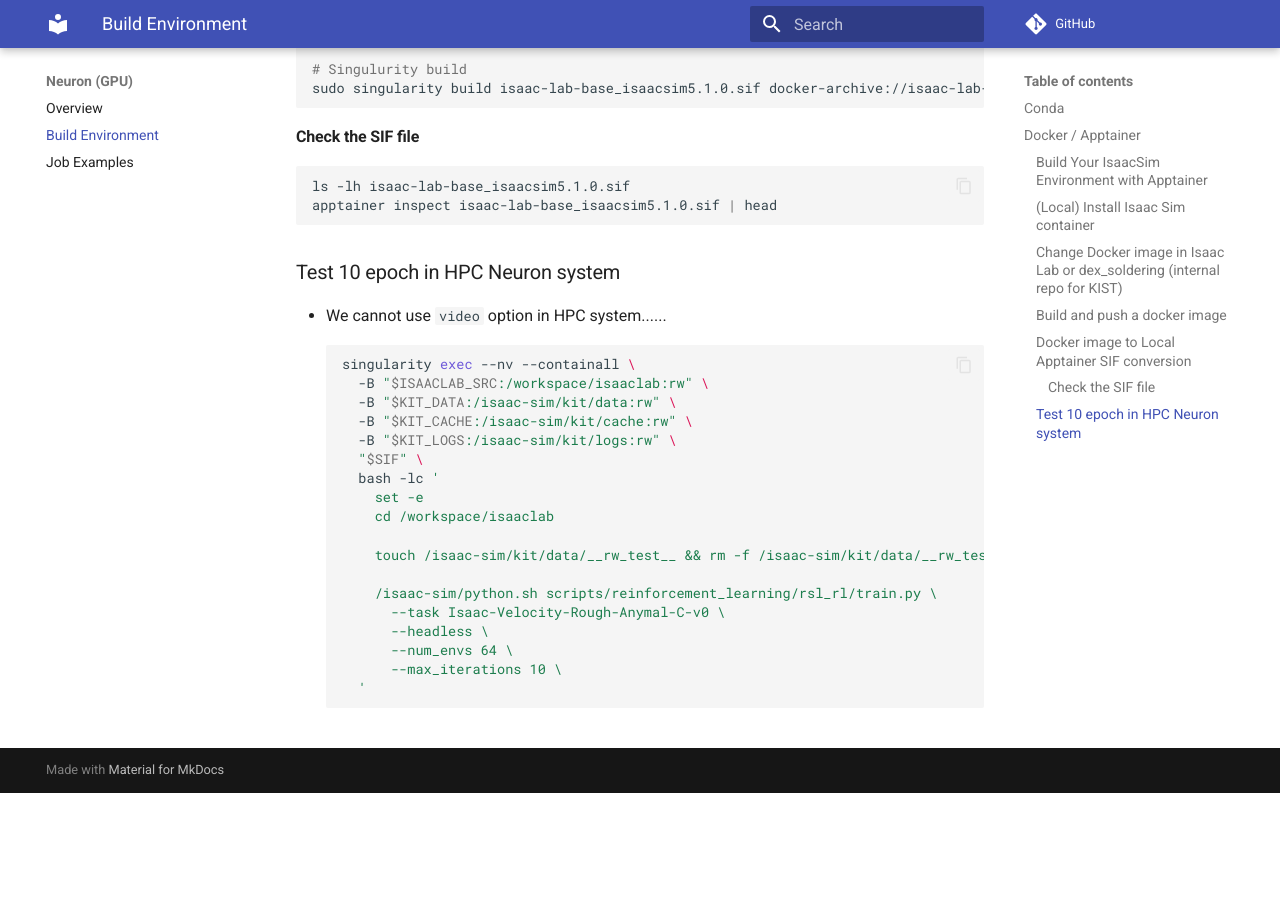
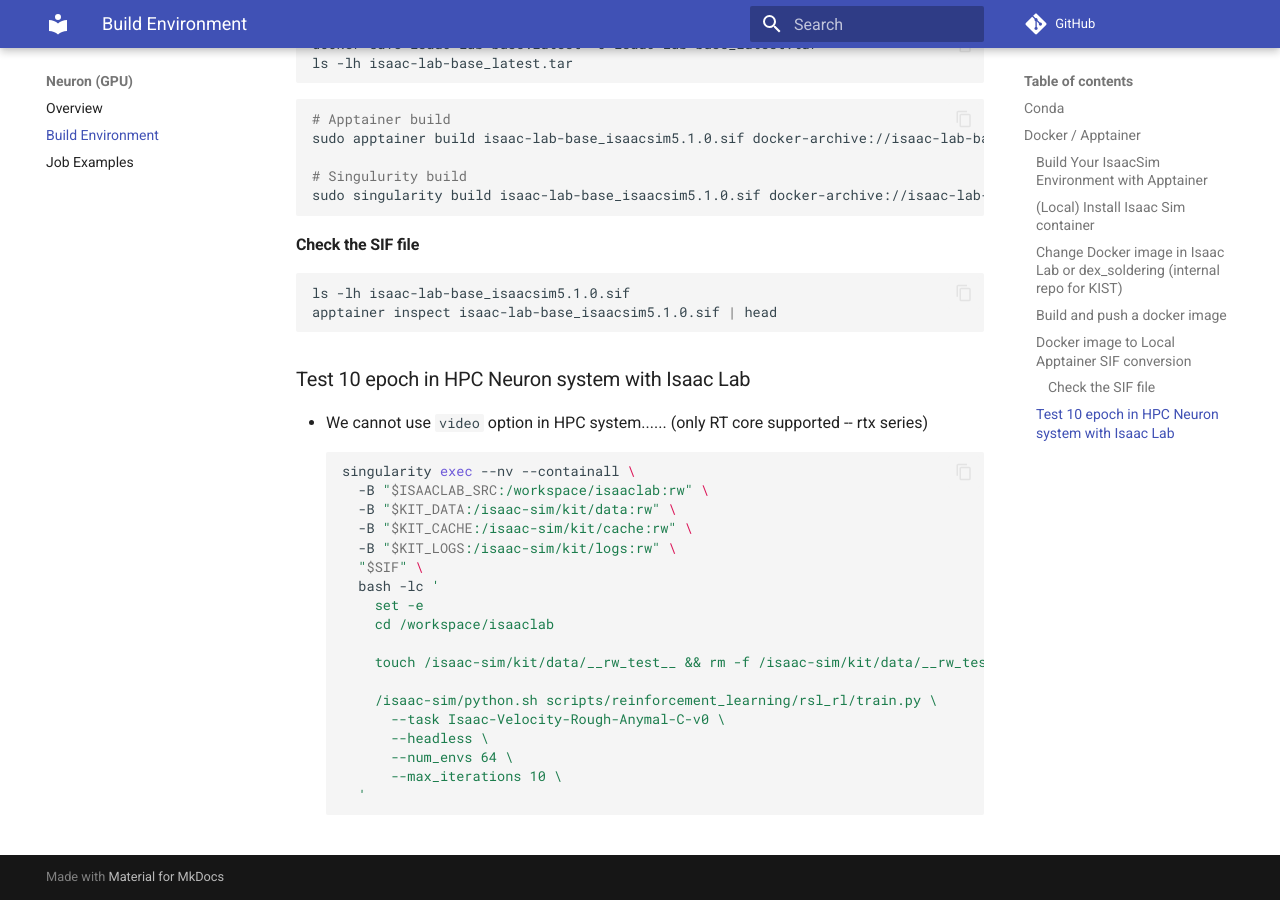
Before and after one commit to cold-young/Isaac-HPC, an MkDocs documentation site: the page built from docs/Neuron_KISTI/build_your_env.md, in a window 1280 px wide and 900 px high, scrolled down 3109 px. Built offline with MkDocs 1.6.1 and Material for MkDocs 9.7.7, drawn with Linux system fonts in a browser that asks for light colours; comment, search, counter and statistics services are not loaded; before the commit the page ends 3902 px from its top, so only the background shows below that; some of the changed text lies outside the part shown.

Commit message:
Docs: update

````diff
--- a/docs/Neuron_KISTI/build_your_env.md
+++ b/docs/Neuron_KISTI/build_your_env.md
@@ -1,4 +1,6 @@
-# Build own's Environment
+# Build own's Environment (IsaacSim / IsaacLab) in Neuron System
+
+* Caution: Isaacsim only is supported by RTX
 
 ## Conda
 ```shell
@@ -149,8 +151,8 @@
 apptainer inspect isaac-lab-base_isaacsim5.1.0.sif | head
 ```
 
-### Test 10 epoch in HPC Neuron system
-- We cannot use `video` option in HPC system......
+### Test 10 epoch in HPC Neuron system with Isaac Lab
+- We cannot use `video` option in HPC system...... (only RT core supported -- rtx series)
 ```shell
 singularity exec --nv --containall \
   -B "$ISAACLAB_SRC:/workspace/isaaclab:rw" \
````
Also changed, not shown: README.md (+2 -2 lines), docs/Neuron_KISTI/README.md (+2 -1 lines).
